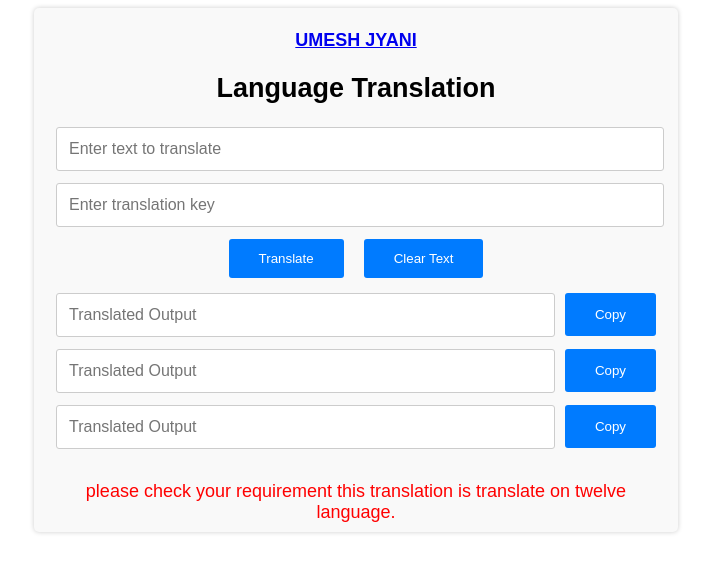
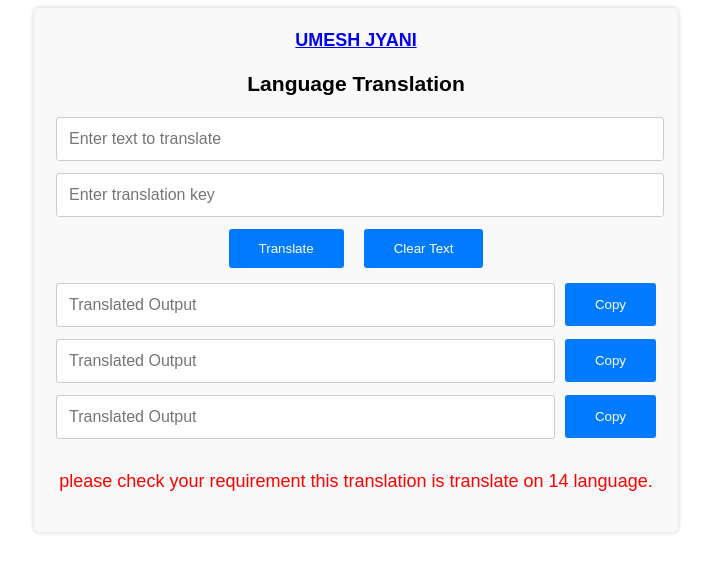
Before and after one commit to Umeshjyani/Language-Translation, a plain HTML site: page index.html in a window 1280 px wide. Shown: the whole page, without its empty margins (284-995 px from the left). Drawn offline with Linux system fonts and the light colour scheme.

Commit message:
Update index.html

```diff
--- a/index.html
+++ b/index.html
@@ -95,7 +95,7 @@
         <div class="name">
             <a href="https://umeshjyani.github.io/Language-Translation/">UMESH JYANI</a>
         </div>
-        <h2 style="text-align: center;">Language Translation</h2>
+        <h3 style="text-align: center;">Language Translation</h3>
         <input type="text" id="textToTranslate" class="input1" placeholder="Enter text to translate" required>
         <input type="text" id="translationKey" class="input1" placeholder="Enter translation key" required>
         <div class="btn">
@@ -115,7 +115,7 @@
             <button id="copyButton2" class="copyButton">Copy</button>
         </div>
         <div class="alert">
-            please check your requirement this translation is translate on twelve language.
+            please check your requirement this translation is translate on 14 language.
         </div>
     </div>
 
```
